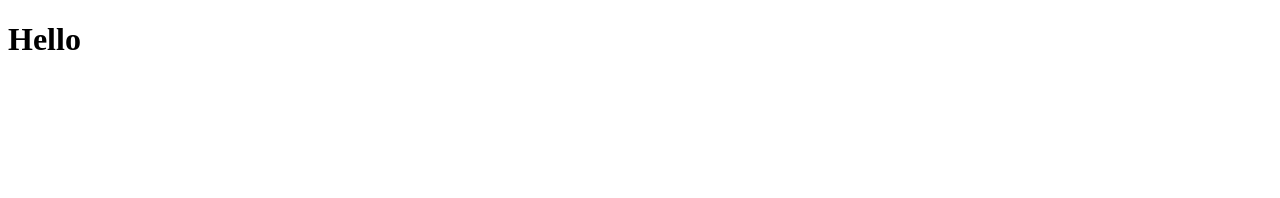
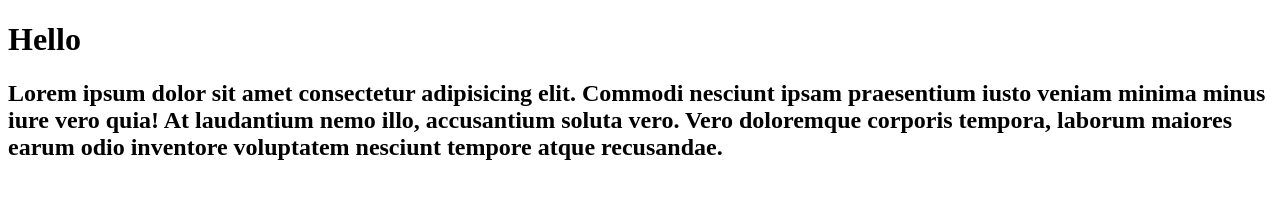
Before and after one commit to ShazadH/my-project-test, a plain HTML site: page index.html in a window 1280 px wide. Drawn offline with Linux system fonts and the light colour scheme.

Commit message:
Add lorem

```diff
--- a/index.html
+++ b/index.html
@@ -8,5 +8,12 @@
     </head>
     <body>
         <h1>Hello</h1>
+        <h2>
+            Lorem ipsum dolor sit amet consectetur adipisicing elit. Commodi
+            nesciunt ipsam praesentium iusto veniam minima minus iure vero quia!
+            At laudantium nemo illo, accusantium soluta vero. Vero doloremque
+            corporis tempora, laborum maiores earum odio inventore voluptatem
+            nesciunt tempore atque recusandae.
+        </h2>
     </body>
 </html>
```
